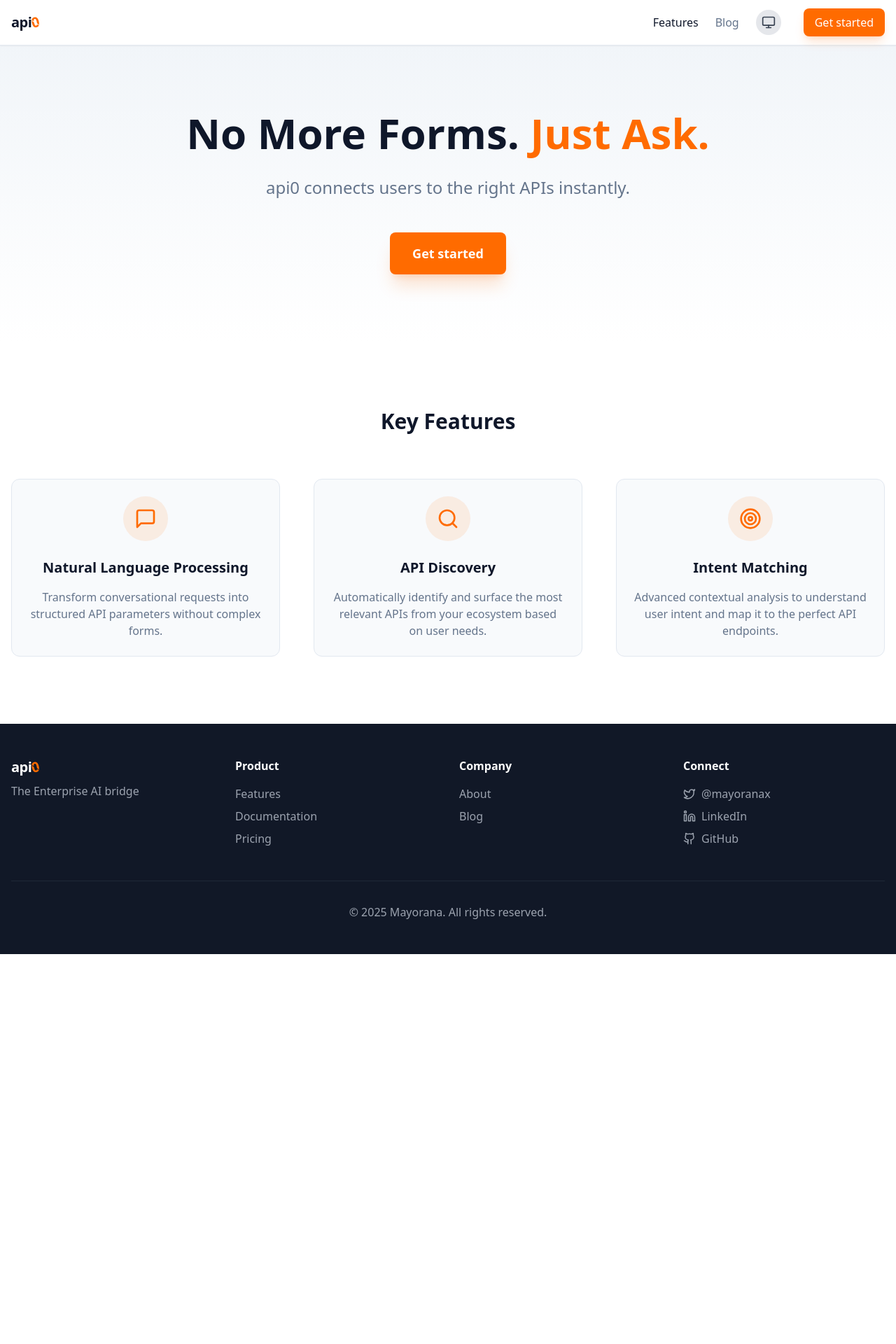
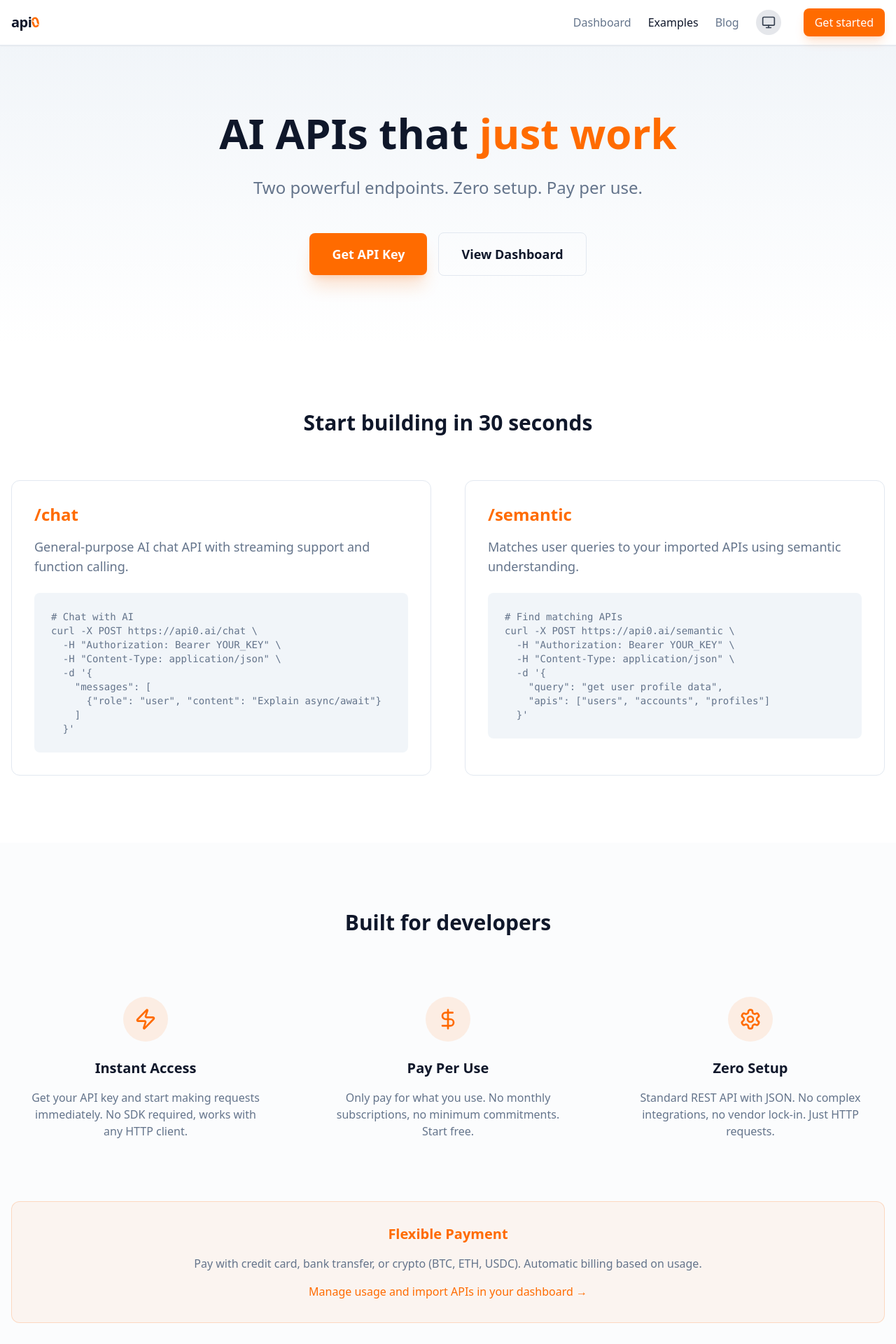
Before and after one commit to bennekrouf/landing-api0, a Next.js app: page / in a window 1280 px wide. Shown: the top 1920 px of the page at 70% size. Before the commit the page ends 1363 px from the top, so only its background shows below. Built offline with nearby package versions, Linux system fonts and the light colour scheme.

Commit message:
Review texts

```diff
--- a/src/app/page.tsx
+++ b/src/app/page.tsx
@@ -1,7 +1,7 @@
 "use client";
 
 import React from 'react';
-import { MessageSquare, Search, Target } from 'lucide-react';
+import { Zap, DollarSign, Settings } from 'lucide-react';
 
 const HomePage = () => {
   return (
@@ -10,48 +10,132 @@ const HomePage = () => {
       <section className="relative pt-24 pb-24 bg-gradient-to-b from-accent to-background">
         <div className="container mx-auto px-4 text-center">
           <h1 className="text-4xl sm:text-6xl font-bold mb-8 text-foreground">
-            No More Forms. <span className="text-[#FF6B00]">Just Ask.</span>
+            AI APIs that <span className="text-[#FF6B00]">just work</span>
           </h1>
           <p className="text-xl sm:text-2xl text-muted-foreground mb-12 max-w-2xl mx-auto">
-            api0 connects users to the right APIs instantly.
+            Two powerful endpoints. Zero setup. Pay per use.
           </p>
+          <div className="flex flex-col sm:flex-row gap-4 justify-center items-center">
             <a
               href="https://app.api0.ai"
               target="_blank"
               rel="noopener noreferrer"
               className="inline-flex items-center px-8 py-4 rounded-lg bg-[#FF6B00] text-white text-lg font-semibold hover:bg-[#FF6B00]/90 transform transition duration-200 hover:-translate-y-1 shadow-xl shadow-orange-500/20"
             >
-            Get started
+              Get API Key
             </a>
+            <a
+              href="https://app.api0.ai"
+              target="_blank"
+              rel="noopener noreferrer"
+              className="inline-flex items-center px-8 py-4 rounded-lg border border-border text-foreground text-lg font-semibold hover:border-[#FF6B00] hover:text-[#FF6B00] transition duration-200"
+            >
+              View Dashboard
+            </a>
+          </div>
         </div>
       </section>
 
-      {/* Features Section */}
-      <section id="features" className="py-24 bg-background">
+      {/* Examples Section */}
+      <section id="examples" className="py-24 bg-background">
         <div className="container mx-auto px-4">
-          <h2 className="text-3xl font-bold text-center mb-16 text-foreground">Key Features</h2>
+          <h2 className="text-3xl font-bold text-center mb-16 text-foreground">Start building in 30 seconds</h2>
+
+          <div className="grid md:grid-cols-2 gap-12">
+            {/* Chat API */}
+            <div className="bg-card border border-border rounded-xl p-8">
+              <h3 className="text-2xl font-bold mb-4 text-[#FF6B00]">/chat</h3>
+              <p className="text-muted-foreground mb-6 text-lg">
+                General-purpose AI chat API with streaming support and function calling.
+              </p>
+              <div className="bg-muted rounded-lg p-6 overflow-x-auto">
+                <pre className="text-sm">
+                  <code className="text-muted-foreground">
+{`# Chat with AI
+curl -X POST https://api0.ai/chat \\
+  -H "Authorization: Bearer YOUR_KEY" \\
+  -H "Content-Type: application/json" \\
+  -d '{
+    "messages": [
+      {"role": "user", "content": "Explain async/await"}
+    ]
+  }'`}
+                  </code>
+                </pre>
+              </div>
+            </div>
+
+            {/* Semantic API */}
+            <div className="bg-card border border-border rounded-xl p-8">
+              <h3 className="text-2xl font-bold mb-4 text-[#FF6B00]">/semantic</h3>
+              <p className="text-muted-foreground mb-6 text-lg">
+                Matches user queries to your imported APIs using semantic understanding.
+              </p>
+              <div className="bg-muted rounded-lg p-6 overflow-x-auto">
+                <pre className="text-sm">
+                  <code className="text-muted-foreground">
+{`# Find matching APIs
+curl -X POST https://api0.ai/semantic \\
+  -H "Authorization: Bearer YOUR_KEY" \\
+  -H "Content-Type: application/json" \\
+  -d '{
+    "query": "get user profile data",
+    "apis": ["users", "accounts", "profiles"]
+  }'`}
+                  </code>
+                </pre>
+              </div>
+            </div>
+          </div>
+        </div>
+      </section>
+
+      {/* How It Works Section */}
+      <section className="py-24 bg-accent/30">
+        <div className="container mx-auto px-4">
+          <h2 className="text-3xl font-bold text-center mb-16 text-foreground">Built for developers</h2>
+
           <div className="grid md:grid-cols-3 gap-12">
-            <div className="flex flex-col items-center text-center p-6 rounded-xl bg-accent/50 border border-border">
+            <div className="flex flex-col items-center text-center p-6">
               <div className="mb-6 p-4 bg-[#FF6B00]/10 rounded-full">
-                <MessageSquare size={32} className="text-[#FF6B00]" />
+                <Zap size={32} className="text-[#FF6B00]" />
               </div>
-              <h3 className="text-xl font-semibold mb-4 text-foreground">Natural Language Processing</h3>
-              <p className="text-muted-foreground">Transform conversational requests into structured API parameters without complex forms.</p>
+              <h3 className="text-xl font-semibold mb-4 text-foreground">Instant Access</h3>
+              <p className="text-muted-foreground">Get your API key and start making requests immediately. No SDK required, works with any HTTP client.</p>
             </div>
-            <div className="flex flex-col items-center text-center p-6 rounded-xl bg-accent/50 border border-border">
+
+            <div className="flex flex-col items-center text-center p-6">
               <div className="mb-6 p-4 bg-[#FF6B00]/10 rounded-full">
-                <Search size={32} className="text-[#FF6B00]" />
+                <DollarSign size={32} className="text-[#FF6B00]" />
               </div>
-              <h3 className="text-xl font-semibold mb-4 text-foreground">API Discovery</h3>
-              <p className="text-muted-foreground">Automatically identify and surface the most relevant APIs from your ecosystem based on user needs.</p>
+              <h3 className="text-xl font-semibold mb-4 text-foreground">Pay Per Use</h3>
+              <p className="text-muted-foreground">Only pay for what you use. No monthly subscriptions, no minimum commitments. Start free.</p>
             </div>
-            <div className="flex flex-col items-center text-center p-6 rounded-xl bg-accent/50 border border-border">
+
+            <div className="flex flex-col items-center text-center p-6">
               <div className="mb-6 p-4 bg-[#FF6B00]/10 rounded-full">
-                <Target size={32} className="text-[#FF6B00]" />
+                <Settings size={32} className="text-[#FF6B00]" />
               </div>
-              <h3 className="text-xl font-semibold mb-4 text-foreground">Intent Matching</h3>
-              <p className="text-muted-foreground">Advanced contextual analysis to understand user intent and map it to the perfect API endpoints.</p>
+              <h3 className="text-xl font-semibold mb-4 text-foreground">Zero Setup</h3>
+              <p className="text-muted-foreground">Standard REST API with JSON. No complex integrations, no vendor lock-in. Just HTTP requests.</p>
             </div>
+          </div>
+
+          <div className="mt-16 text-center p-8 bg-[#FF6B00]/5 border border-[#FF6B00]/20 rounded-xl">
+            <h3 className="text-xl font-semibold mb-4 text-[#FF6B00]">Flexible Payment</h3>
+            <p className="text-muted-foreground mb-4">
+              Pay with credit card, bank transfer, or crypto (BTC, ETH, USDC). Automatic billing based on usage.
+            </p>
+            <p className="text-muted-foreground">
+              <a
+                href="https://app.api0.ai"
+                target="_blank"
+                rel="noopener noreferrer"
+                className="text-[#FF6B00] hover:underline font-medium"
+              >
+                Manage usage and import APIs in your dashboard →
+              </a>
+            </p>
           </div>
         </div>
       </section>
--- a/src/components/Footer.tsx
+++ b/src/components/Footer.tsx
@@ -24,7 +24,7 @@ const footerLinks = [
     title: "Connect",
     links: [
       { label: "X", href: "https://x.com/mayoranax" },
-      { label: "LinkedIn", href: "https://linkedin.com/in/bennekrouf" },
+      { label: "LinkedIn", href: "https://linkedin.com/company/mayorana" },
       { label: "GitHub", href: "https://github.com/bennekrouf" }
     ]
   }
--- a/src/components/Navigation.tsx
+++ b/src/components/Navigation.tsx
@@ -35,11 +35,19 @@ const Navigation = () => {
           </Link>
 
           <div className="hidden md:flex items-center gap-6">
+            <a
+              href="https://app.api0.ai"
+              target="_blank"
+              rel="noopener noreferrer"
+              className="text-muted-foreground hover:text-foreground transition-colors"
+            >
+              Dashboard
+            </a>
             <Link
-              href="/#features"
+              href="/#examples"
               className={`${isActive('/') ? 'text-foreground font-medium' : 'text-muted-foreground'} hover:text-foreground transition-colors`}
             >
-              Features
+              Examples
             </Link>
             <Link
               href="/blog"
@@ -59,7 +67,15 @@ const Navigation = () => {
           </div>
 
           {/* Mobile menu button - can be expanded with a dropdown menu implementation */}
-          <div className="md:hidden">
+          <div className="md:hidden flex items-center gap-2">
+            <a
+              href="https://app.api0.ai"
+              target="_blank"
+              rel="noopener noreferrer"
+              className="inline-flex items-center px-3 py-1.5 rounded-lg bg-[#FF6B00] text-white text-sm font-medium hover:bg-[#FF6B00]/90 transition-all"
+            >
+              Dashboard
+            </a>
             <ThemeToggle />
           </div>
         </div>
```
Lines whose indentation alone changed are shown as unchanged.
